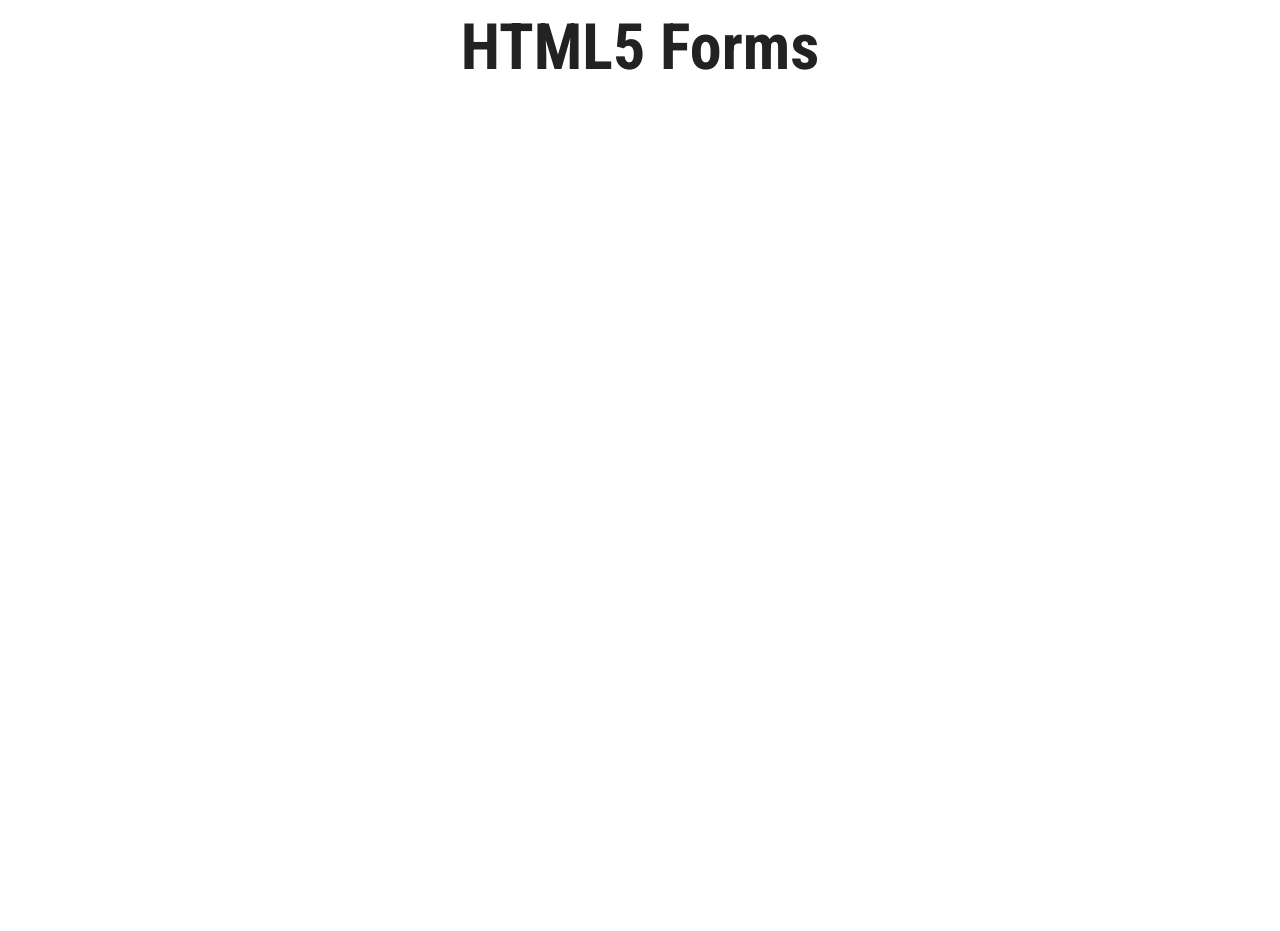
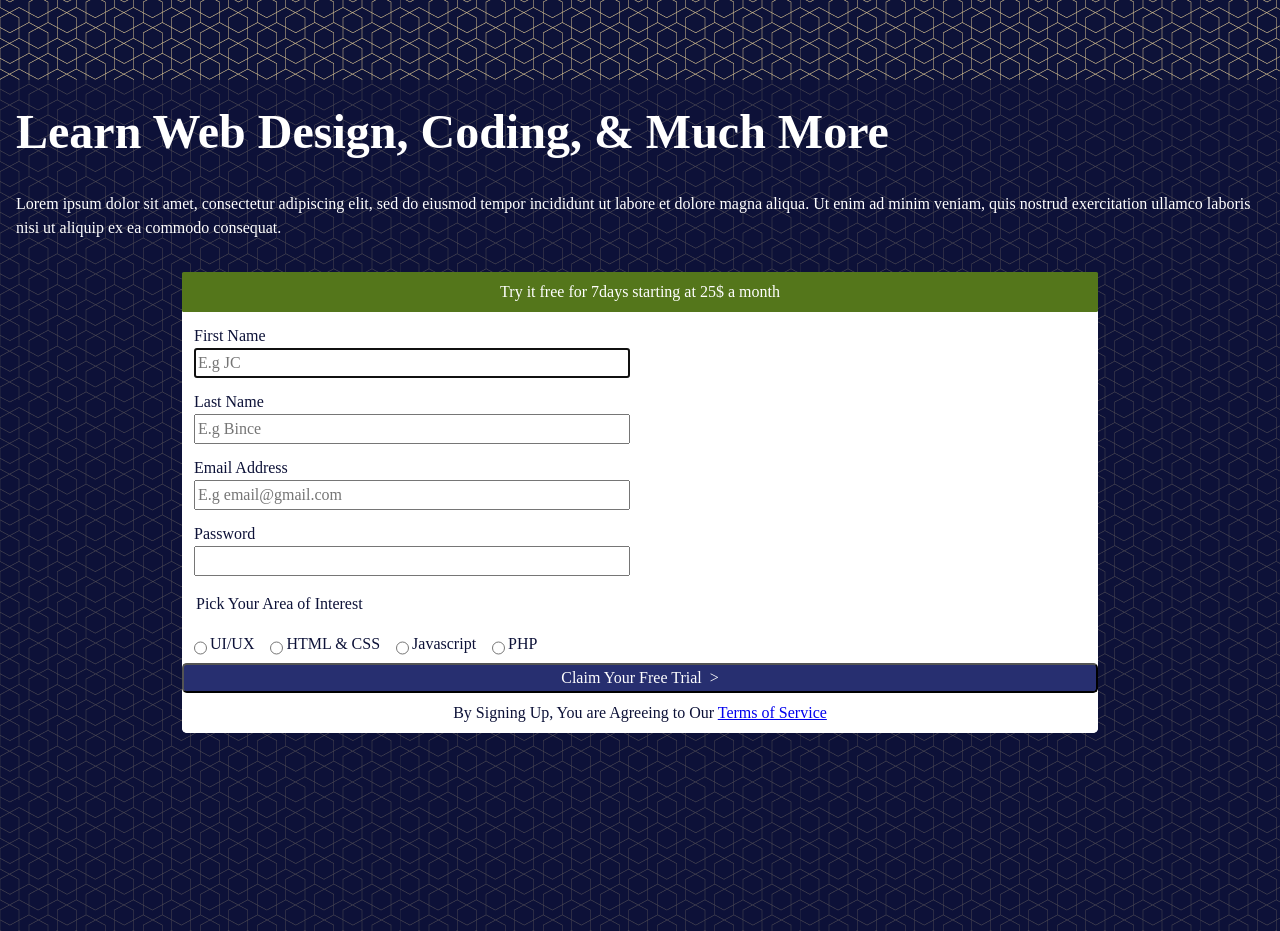
Before and after one commit to darkestar/forms-assignment, a plain HTML site: page form-structure-demo/index.html in a window 1280 px wide. Before the commit the page ends 800 px from the top, so only its background shows below. Drawn offline with Linux system fonts and the light colour scheme.

Commit message:
uploaded blank site, woops next update

```diff
--- a/form-structure-demo/css/styles.css
+++ b/form-structure-demo/css/styles.css
@@ -1,104 +1,173 @@
-html {
-    color: #222;
-    font-size: 0.625rem;
-    line-height: 1.5;
-    font-family: 'Roboto Condensed', sans-serif;
+/**CSS Variables**/
+
+:root {
+    --white: #fff;
+    --dk-blue: #0d1238;
+    --lt-blue: #272f70;
+    --dk-green: #374d12;
+    --lt-green: #54761b;
+}
+
+html{
+
 }
 
 body{
-    font-size:1.8rem;
+    font-family: serif;
+    color: var(--white);
+
+
 }
 
-header{
-    margin-bottom: 3rem;
+form {
+    margin: 0 auto;
+    max-width: 40.375rem;
 }
 
-h1{
+fieldset {
+    margin: 0;
+    padding: 0;
+    border: 0;
+    border-radius: .3125rem;
+    color: var(--dk-blue);
+    background-color: var(--white);
+}
+
+h1 {
+    font-family: serif;
+    font-size: 3rem;
+    margin-bottom: 1.5rem;
+}
+
+p{
+
+}
+
+section {
+    padding: 1rem;
+
+}
+
+fieldset > p {
+    padding: .5rem;
+    border-radius: .1rem;
     text-align: center;
-    font-size:6.4rem;;
+
+}
+
+p.top-banner {
+    color: var(--white);
+    background-color: var(--lt-green);
 }
 
 
+.input label {
+    display: block;
+
+    margin-top: 0.75rem;
+    margin-left: 0.75rem;
+}
+
+.input input{
+    width: 20.875rem;
+    margin-left: 0.75rem;
+
+}
+
+input[type=password] {
+    margin-bottom: 1rem;
+}
+
+.interest div {
+    margin-bottom: .5rem;
+}
+
+legend {
+    margin: 1rem .75rem;
+}
+
+input[type=radio]{
+    width: initial;
+    margin-top: .5rem;
+    margin-left: .75rem;
+
+}
+
+label[for="ui/ux"],
+label[for="html&css"],
+label[for="javascript"],
+label[for="php"] {
+    display: inline;
+}
+
+input[type=submit] {
+    width: 100%;
+    background-color: #272f70;
+    color: #ffffff;
+    border-radius: .3rem;S
+}
+
+.bg-container{
+    display: flex;
+    flex-direction: column;
+    background-image: url(/img/oriental-tiles.png);
+}
+
+.col-container{
+    margin-top: 5rem;
+    background-color: rgba(13,18,56,.7);
+}
+
+.interest > p > label a {
+    color: var(--lt-green);
+    text-decoration: none;
+}
 
 
+@media screen and (min-width:59.5rem)/**Medium**/ {
+    .col-container {
+        height: 53.1875rem;
+    }
 
+    form {
+        max-width: 57.25rem;
+    }
 
+    .input input{
+        width: 27.25rem;
+    }
 
+    .interest {
+        display: inline-flex;
+        flex-direction: row;
+        flex-wrap: wrap;
+        justify-content: center;
+    }
 
+    input[type=radio]{
+        width: initial;
+        margin-top: .5rem;
+        margin-left: .75rem;
+        display: flex;
+        flex-wrap: wrap;
 
-
-
-
-
-
-
-
-
-
-
-
-
-
-
-
-
-
-
-
-
-
-
-
-
-
-/* ==========================================================================
-   Helper classes
-   ========================================================================== */
-
-/*
- * Hide visually and from screen readers
- */
-
-.hidden {
-    display: none !important;
+    }
 }
 
-/*
- * Hide only visually, but have it available for screen readers:
- * http://snook.ca/archives/html_and_css/hiding-content-for-accessibility
- */
+@media screen and (min-width:111rem) /**Large**/{
+    .col-container {
+        height: 56.75rem;
+        display: inline;
+    }
 
-.visuallyhidden {
-    border: 0;
-    clip: rect(0 0 0 0);
-    height: 1px;
-    margin: -1px;
-    overflow: hidden;
-    padding: 0;
-    position: absolute;
-    width: 1px;
+    form {
+        width: 40.375rem;
+    }
+
+    input[type=radio]{
+        width: initial;
+        margin-top: .5rem;
+        margin-left: .75rem;
+
+    }
 }
-
-/*
- * Extends the .visuallyhidden class to allow the element
- * to be focusable when navigated to via the keyboard:
- * https://www.drupal.org/node/897638
- */
-
-.visuallyhidden.focusable:active,
-.visuallyhidden.focusable:focus {
-    clip: auto;
-    height: auto;
-    margin: 0;
-    overflow: visible;
-    position: static;
-    width: auto;
-}
-
-/*
- * Hide visually and from screen readers, but maintain layout
- */
-
-.invisible {
-    visibility: hidden;
-}
--- a/form-structure-demo/index.html
+++ b/form-structure-demo/index.html
@@ -1,21 +1,80 @@
-<!doctype html>
-<html class="no-js" lang="en-us">
+<!DOCTYPE html>
+<!--[if lt IE 7]>      <html class="no-js lt-ie9 lt-ie8 lt-ie7"> <![endif]-->
+<!--[if IE 7]>         <html class="no-js lt-ie9 lt-ie8"> <![endif]-->
+<!--[if IE 8]>         <html class="no-js lt-ie9"> <![endif]-->
+<!--[if gt IE 8]>      <html class="no-js"> <!--<![endif]-->
+<html>
     <head>
         <meta charset="utf-8">
-        <meta http-equiv="x-ua-compatible" content="ie=edge">
-        <title>Form Sturcture Demo</title>
-        <link rel="stylesheet" href="css/reset.css">
-        <link rel="stylesheet" href="css/styles.css">
-        <link href="https://fonts.googleapis.com/css?family=Roboto+Condensed:400,700&display=swap" rel="stylesheet">
+        <meta http-equiv="X-UA-Compatible" content="IE=edge">
+        <title>Responsive Form Layout</title>
+        <meta name="Responsive layout for a form with 2 section at large, medium, and small" content="form">
+        <meta name="viewport" content="width=device-width, initial-scale=1">
+        <link rel="stylesheet" href="css\reset.css">
+        <link rel="stylesheet" href="css\styles.css">
     </head>
     <body>
-        <header>
-            <div class="container">
-                <form action=""></form>
-                <h1>HTML5 Forms</h1>
-            </div>
-        </header>
+        <!--[if lt IE 7]>
+            <p class="browsehappy">You are using an <strong>outdated</strong> browser. Please <a href="#">upgrade your browser</a> to improve your experience.</p>
+        <![endif]-->
+    <div class="bg-container">
+        <div class="col-container">
+            <section class="col-text">
+                <h1>Learn Web Design, Coding, & Much More</h1>
+                <p>Lorem ipsum dolor sit amet, consectetur adipiscing elit, sed do eiusmod tempor incididunt ut labore et dolore magna aliqua. Ut enim ad minim veniam, quis nostrud exercitation ullamco laboris nisi ut aliquip ex ea commodo consequat.</p>
+            </section>
+            <section class="col-form">
+                <form action="#" method="POST">
+                    <fieldset>
+                        <p class="top-banner">Try it free for 7days starting at 25$ a month</p>
+                        <div class="input">
+                            <label for="firstname">First Name</label>
+                            <input type="text" name="text-field" id="text-field" placeholder="E.g JC" autofocus/>
+                        </div>
+                        <div class="input">
+                            <label for="lastname">Last Name</label>
+                            <input type="text" name="text-field" id="text-field" placeholder="E.g Bince"/>
+                        </div>
+                        <div class="input">
+                            <label for="email">Email Address</label>
+                            <input type="email" name="email" id="email" placeholder="E.g email@gmail.com"/>
+                        </div>
+                        <div class="input">
+                            <label for="password">Password</label>
+                            <input type="password" name="password" id="password"/>
+                        </div>
+                        <fieldset>
+                            <legend>Pick Your Area of Interest</legend>
+                            <div class="interest">
+                                <input type="radio" id="ui/ux" value="ui/ux">
+                                <label for="ui/ux">UI/UX</label>
+                                                                        </div>
+                            <div class="interest">
+                                <input type="radio" id="html&css" value="html&css">
+                                <label for="html&css">HTML & CSS</label>
+                            </div>
+                            <div class="interest">
+                                <input type="radio" id="javascript" value="javascript">
+                                <label for="javascript">Javascript</label>
 
-
+                            </div>
+                            <div class="interest">
+                                <input type="radio" id="php" value="php">
+                                <label for="php">PHP</label>
+                            </div>
+                            <div class="button">
+                            <input type="submit" value="Claim Your Free Trial  >">
+                            </div>
+                            <p >
+                                <label>
+                                  By Signing Up, You are Agreeing to Our <a href="/terms" >Terms of Service</a>
+                                </label>
+                              </p>
+                        </fieldset>
+                    </fieldset>
+                </form>
+            </section>
+        </div>
+    </div>
     </body>
 </html>
```
Also changed, not shown: form-structure-demo/img/large.png (added), form-structure-demo/img/med.png (added), form-structure-demo/img/oriental-tiles.png (added), form-structure-demo/img/small.png (added), writeup.txt (added).
